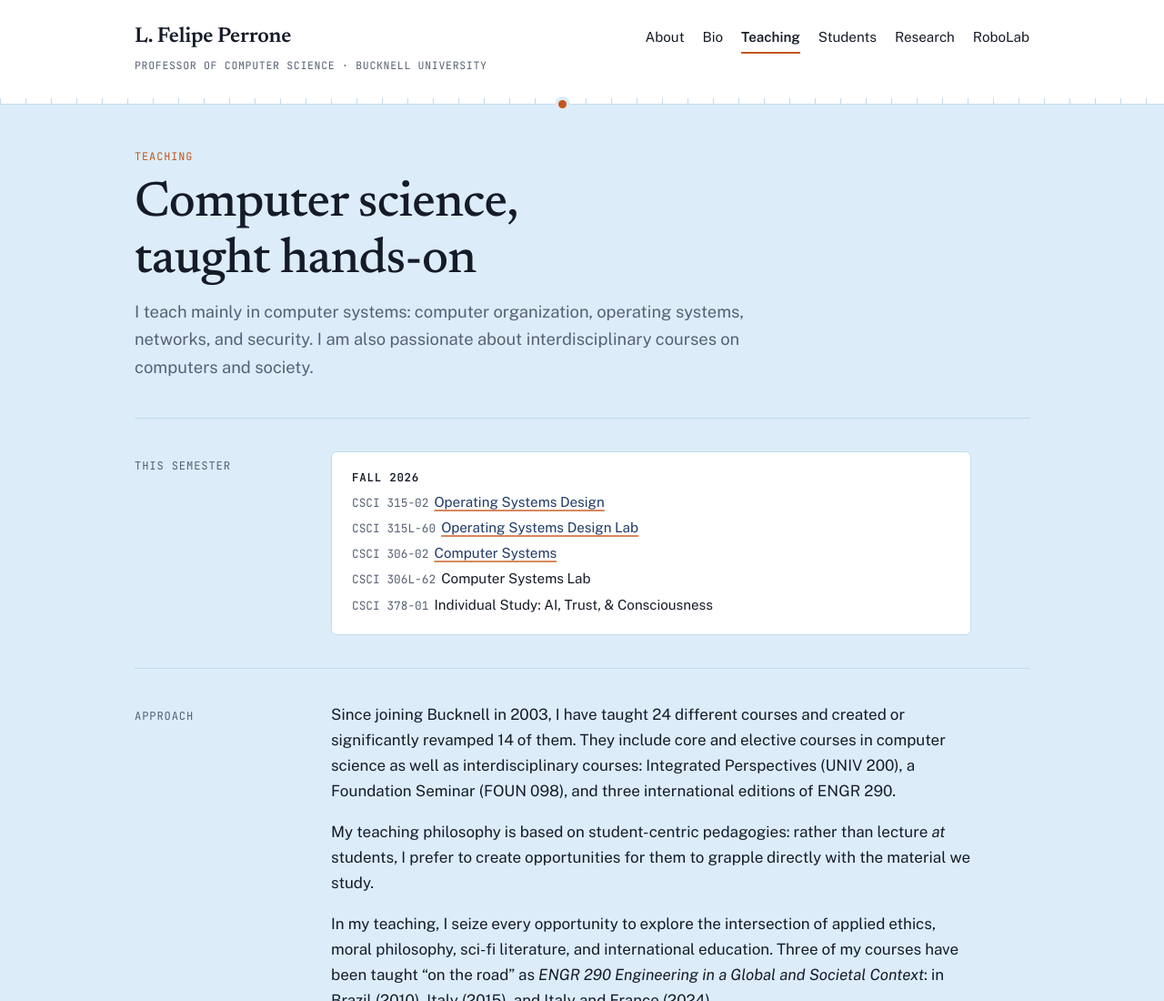
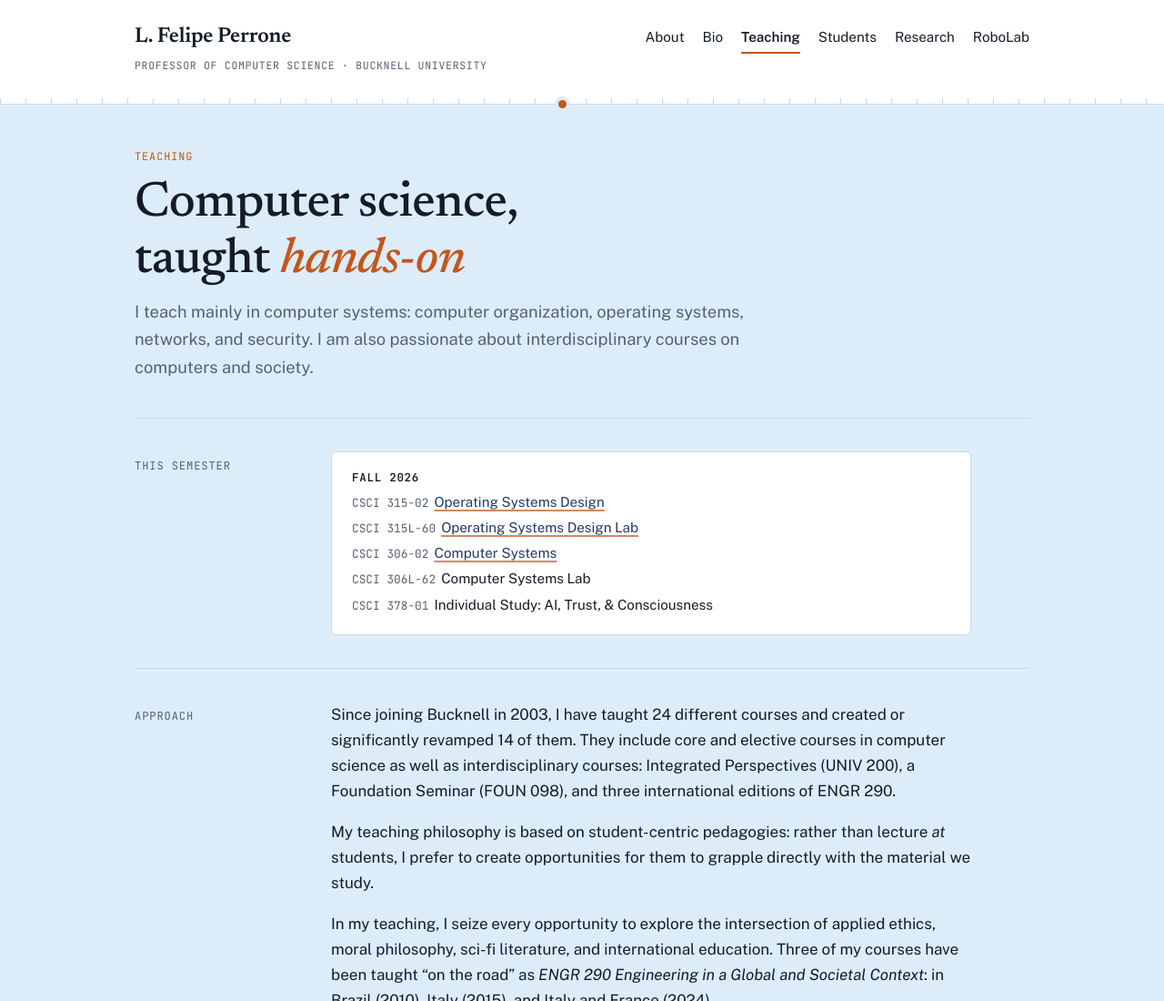
Before and after one commit to lfperrone/lfperrone.github.io, a plain HTML site: page teaching/index.html in a window 1280 px wide. Shown: the top 1100 px of the page at 91% size. Drawn offline with nearby package versions, Linux system fonts and the light colour scheme.

Commit message:
Teaching: italicize and color 'hands-on' in headline
Co-Authored-By: Claude Opus 5.5 <noreply@anthropic.com>
Claude-Session: https://claude.ai/code/session_01P9qLXBtcvAFiKh66jhv9hi

```diff
--- a/style.css
+++ b/style.css
@@ -202,3 +202,5 @@ button.chip { font-family: var(--font-mono); cursor: pointer; line-height: inher
 .stats dt { font-family: var(--font-mono); font-size: 0.72rem; letter-spacing: 0.06em; text-transform: uppercase; color: var(--muted); }
 .stats dd { margin: 4px 0 0; font-family: var(--font-display); font-size: 2rem; line-height: 1.1; font-variant-numeric: tabular-nums; }
 .talks .chip { margin-left: 4px; }
+
+.page-head h1 em { color: var(--accent); font-style: italic; }
--- a/teaching/index.html
+++ b/teaching/index.html
@@ -25,7 +25,7 @@
 
 <div class="page-head">
   <span class="eyebrow">Teaching</span>
-  <h1>Computer science, taught hands-on</h1>
+  <h1>Computer science, taught <em>hands-on</em></h1>
   <p class="lede">I teach mainly in computer systems: computer organization, operating systems, networks, and security. I am also passionate about interdisciplinary courses on computers and society.</p>
 </div>
 <section class="section"><div class="label">This semester</div><div class="body"><div class="now"><div class="term"><h4>Fall 2026</h4><ul><li><span class="code">CSCI 315-02</span><a href="https://csci31501fa2026.courses.bucknell.edu/">Operating Systems Design</a></li><li><span class="code">CSCI 315L-60</span><a href="https://csci31501fa2026.courses.bucknell.edu/lab/">Operating Systems Design Lab</a></li><li><span class="code">CSCI 306-02</span><a href="https://csci.courses.bucknell.edu/306/csci-306-fall-2026/">Computer Systems</a></li><li><span class="code">CSCI 306L-62</span>Computer Systems Lab</li><li><span class="code">CSCI 378-01</span>Individual Study: AI, Trust, &amp; Consciousness</li></ul></div></div></div></section>
```
